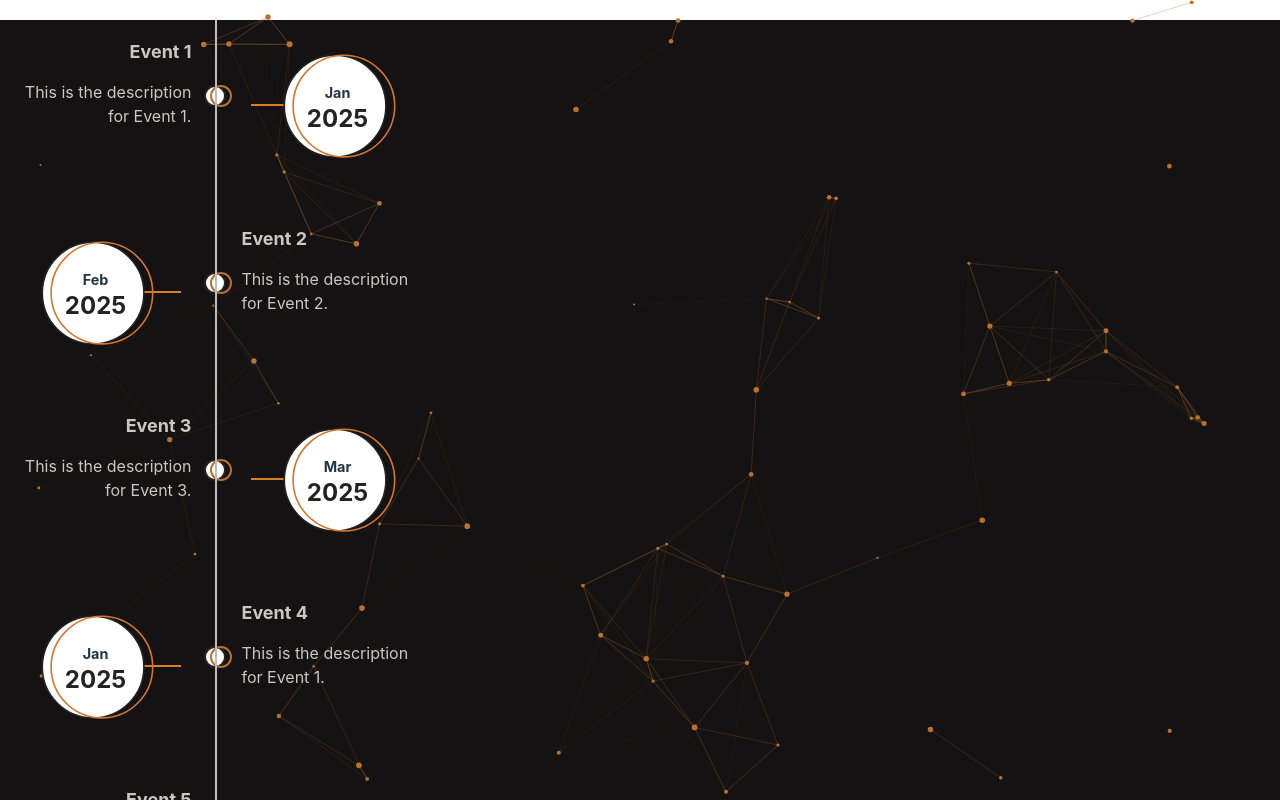
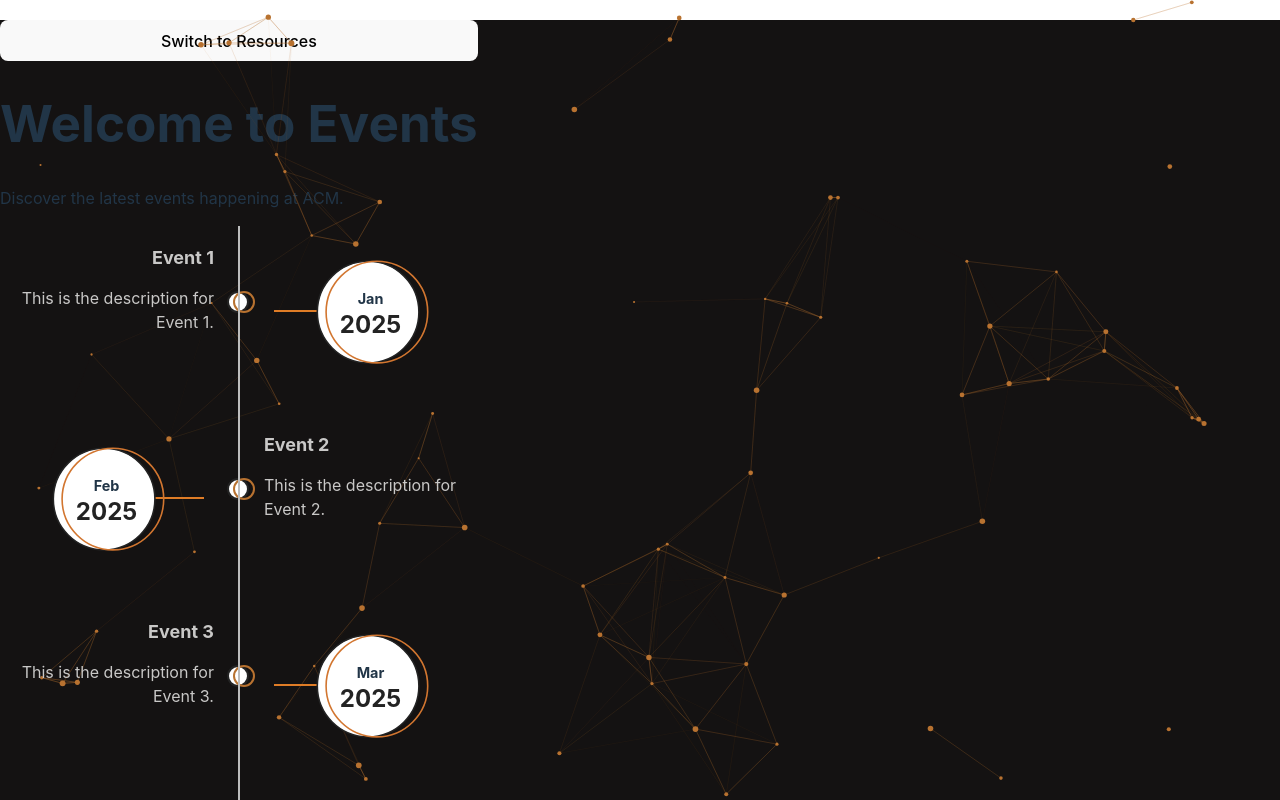
Before and after one commit to minhvdq/acm-react, a React (Vite) app: page /events in a window 1280 px wide. Shown: the top 800 px of the page. Built offline with nearby package versions, Linux system fonts and the light colour scheme.

Commit message:
added a resource toggle button

```diff
--- a/src/components/Events/EventsPage.jsx
+++ b/src/components/Events/EventsPage.jsx
@@ -2,13 +2,15 @@ import React, { useState, useEffect, useRef } from 'react';
 import { Modal, Button } from 'react-bootstrap';
 import { motion } from 'framer-motion';
 import './events.css';
-import events from './events.json';
+import eventsData from './events.json';
+import resourcesData from './resources.json';
 import ParticlesComponent from './particles';
 
 const EventsPage = () => {
     const [selectedEvent, setSelectedEvent] = useState(null);
     const [showModal, setShowModal] = useState(false);
     const [scrollPosition, setScrollPosition] = useState(0);
+    const [isEventsView, setIsEventsView] = useState(true); // State to toggle between events and resources
     const timelineRef = useRef(null);
 
     useEffect(() => {
@@ -70,13 +72,28 @@ const EventsPage = () => {
         window.scrollTo(0, scrollPosition);
     };
 
+    const toggleView = () => {
+        setIsEventsView(!isEventsView);
+    };
+
+    const data = isEventsView ? eventsData : resourcesData;
+
     return (
         <div className="events-page-container">
+            <Button className="toggle-button" onClick={toggleView}>
+                {isEventsView ? 'Switch to Resources' : 'Switch to Events'}
+            </Button>
+            <div className="header-section">
+                <div className="header-content">
+                    <h1>{isEventsView ? 'Welcome to Events' : 'Welcome to Resources'}</h1>
+                    <p>{isEventsView ? 'Discover the latest events happening at ACM.' : 'Explore valuable resources to help you grow and learn.'}</p>
+                </div>
+            </div>
             <div className="main-timeline" ref={timelineRef}>
                 <ParticlesComponent id="particles" />
-                {events.map((event, index) => (
+                {data.map((item, index) => (
                     <motion.div
-                        key={event.id}
+                        key={item.id}
                         className="timeline"
                         initial={{ opacity: 0, y: 50 }}
                         whileInView={{ opacity: 1, y: 0 }}
@@ -84,7 +101,7 @@ const EventsPage = () => {
                         viewport={{ once: true }}
                     >
                         <div className="icon"></div>
-                        <div className="date-content" onClick={() => handleDateClick(event)}>
+                        <div className="date-content" onClick={() => handleDateClick(item)}>
                             <motion.div
                                 className="date-outer"
                                 style={{ cursor: 'pointer' }}
@@ -93,27 +110,27 @@ const EventsPage = () => {
                                 transition={{ duration: 0.4 }}
                             >
                                 <span className="date" style={{ fontSize: window.innerWidth <= 768 ? '14px' : '18px' }}>
-                                    <span className="month" style={{ fontSize: window.innerWidth <= 768 ? '12px' : '16px' }}>{event.month}</span>
-                                    <span className="year" style={{ fontSize: window.innerWidth <= 768 ? '16px' : '20px' }}>{event.year}</span>
+                                    <span className="month" style={{ fontSize: window.innerWidth <= 768 ? '12px' : '16px' }}>{item.month}</span>
+                                    <span className="year" style={{ fontSize: window.innerWidth <= 768 ? '16px' : '20px' }}>{item.year}</span>
                                 </span>
                             </motion.div>
                         </div>
                         <motion.div
-                            className="timeline-content" onClick={() => handleDateClick(event)}
+                            className="timeline-content" onClick={() => handleDateClick(item)}
                             style={{ fontSize: window.innerWidth <= 768 ? '12px' : '16px' }}
                             initial={{ opacity: 0, scale: 0.9 }}
                             whileInView={{ opacity: 1, scale: 1 }}
                             transition={{ duration: 0.4, delay: 0.4 }}
                             viewport={{ once: true }}
                         >
-                            <h3 className="title" style={{ fontSize: window.innerWidth <= 768 ? '14px' : '18px' }}>{event.title}</h3>
-                            <p className="description" style={{ fontSize: window.innerWidth <= 768 ? '12px' : '16px' }}>{event.description}</p>
+                            <h3 className="title" style={{ fontSize: window.innerWidth <= 768 ? '14px' : '18px' }}>{item.title}</h3>
+                            <p className="description" style={{ fontSize: window.innerWidth <= 768 ? '12px' : '16px' }}>{item.description}</p>
                         </motion.div>
                     </motion.div>
                 ))}
 
-                <Modal show={showModal} onHide={handleCloseModal} centered>
-                    <Modal.Header closeButton>
+             <Modal show={showModal} onHide={handleCloseModal} centered>
+                    <Modal.Header>
                         <Modal.Title>{selectedEvent?.title}</Modal.Title>
                     </Modal.Header>
                     <Modal.Body>
```
